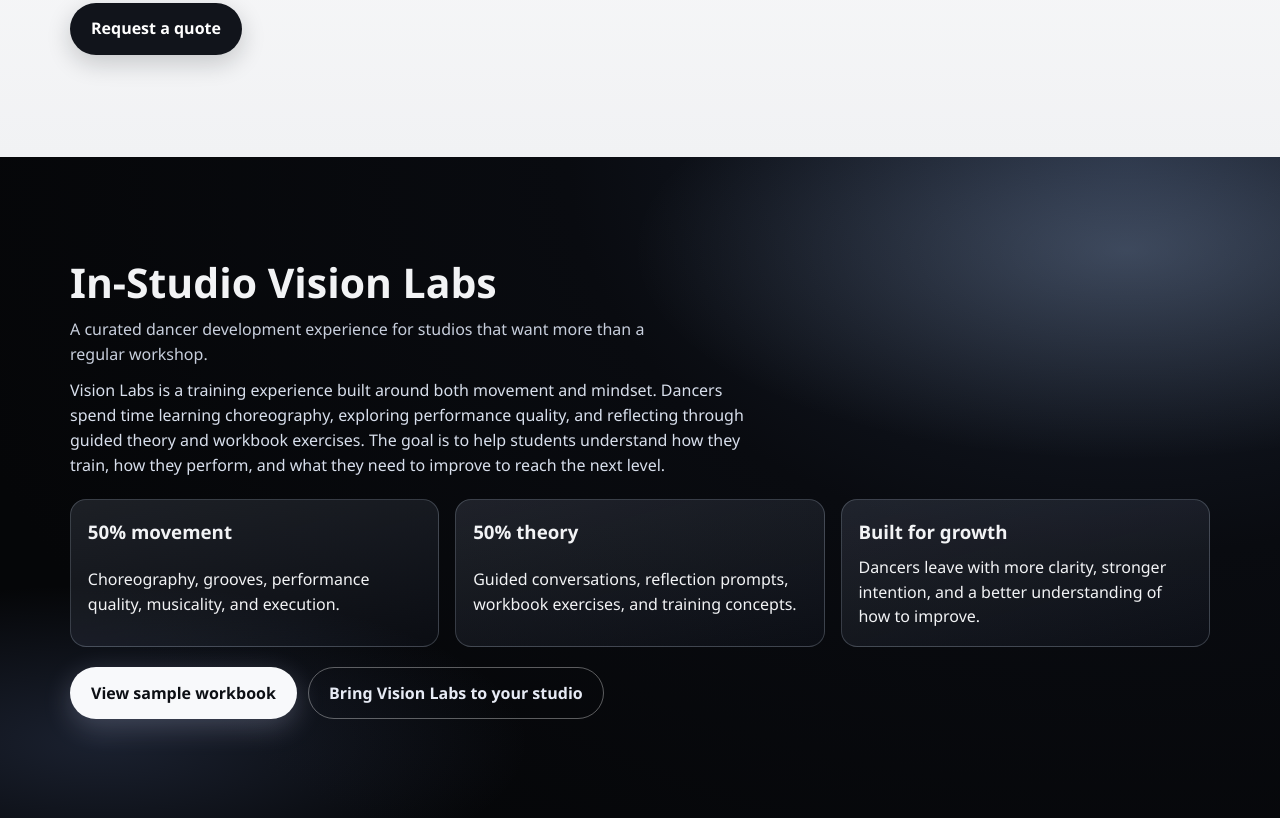
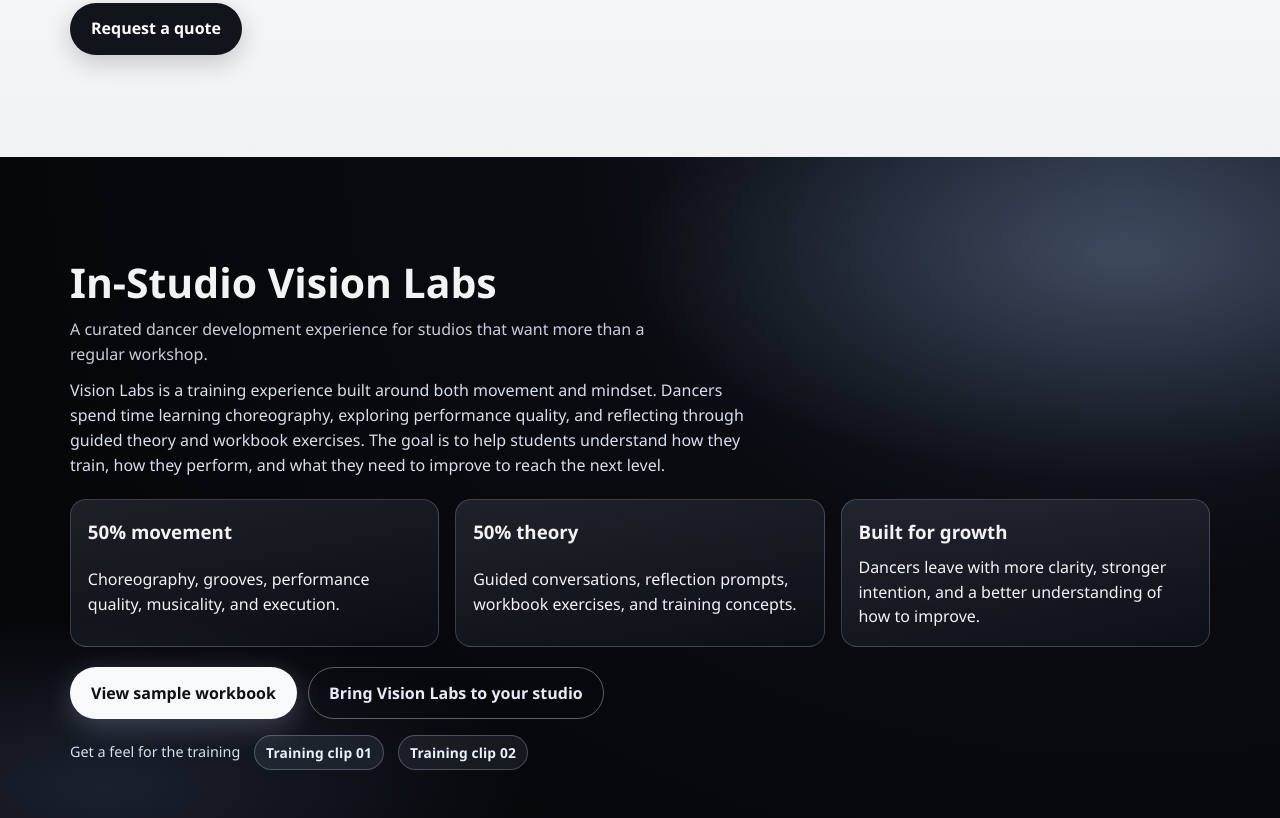
Before and after one commit to Jamieelalouf/jamie-choreography-booking, a website: page index.html in a window 1280 px wide. Shown: the part 3362-4180 px from the top of the page. Drawn offline with Linux system fonts and the light colour scheme.

Commit message:
add vision labs training reference links

```diff
--- a/app.js
+++ b/app.js
@@ -70,6 +70,9 @@ const translations = {
       card3Body: 'Dancers leave with more clarity, stronger intention, and a better understanding of how to improve.',
       workbook: 'View sample workbook',
       cta: 'Bring Vision Labs to your studio',
+      trainingLabel: 'Get a feel for the training',
+      trainingClip1: 'Training clip 01',
+      trainingClip2: 'Training clip 02',
     },
     why: {
       title: 'Why studios book Jamie',
@@ -223,6 +226,9 @@ const translations = {
       card3Body: 'Structure studio-friendly qui renforce les habitudes, le feedback et un développement prêt compétition.',
       workbook: 'Voir un exemple de workbook',
       cta: 'Amener Vision Labs dans votre studio',
+      trainingLabel: 'Aperçu de la formation',
+      trainingClip1: 'Extrait 01',
+      trainingClip2: 'Extrait 02',
     },
     why: {
       title: 'Pourquoi les studios réservent Jamie',
--- a/index.html
+++ b/index.html
@@ -195,6 +195,11 @@
             <a class="btn btn-solid" href="assets/vision-labs-sample-workbook.pdf" target="_blank" rel="noopener" data-i18n="labs.workbook">View sample workbook</a>
             <a class="btn btn-outline" href="#booking" data-i18n="labs.cta">Bring Vision Labs to your studio</a>
           </div>
+          <div class="labs-training-links reveal reveal-up">
+            <p class="labs-training-label" data-i18n="labs.trainingLabel">Get a feel for the training</p>
+            <a class="labs-training-link" href="https://www.instagram.com/p/DXXwNOaj_-1/?hl=en" target="_blank" rel="noopener" data-i18n="labs.trainingClip1">Training clip 01</a>
+            <a class="labs-training-link" href="https://www.instagram.com/p/DXPmW03jrC1/?hl=en&img_index=3" target="_blank" rel="noopener" data-i18n="labs.trainingClip2">Training clip 02</a>
+          </div>
         </div>
       </section>
 
--- a/styles.css
+++ b/styles.css
@@ -524,6 +524,39 @@ span {
   gap: 0.7rem;
 }
 
+.labs-training-links {
+  margin-top: 0.95rem;
+  display: flex;
+  flex-wrap: wrap;
+  align-items: center;
+  gap: 0.65rem 0.85rem;
+}
+
+.labs-training-label {
+  margin: 0;
+  color: #d8dfec;
+  font-size: 0.9rem;
+}
+
+.labs-training-link {
+  border: 1px solid rgba(221, 232, 255, 0.26);
+  border-radius: 999px;
+  padding: 0.38rem 0.7rem;
+  color: #e9f1ff;
+  font-size: 0.86rem;
+  font-weight: 600;
+  letter-spacing: 0.01em;
+  text-decoration: none;
+  background: rgba(205, 220, 248, 0.08);
+  transition: border-color 180ms ease, background-color 180ms ease, transform 180ms ease;
+}
+
+.labs-training-link:hover {
+  border-color: rgba(238, 245, 255, 0.55);
+  background: rgba(215, 229, 255, 0.16);
+  transform: translateY(-1px);
+}
+
 .gallery-grid {
   margin-top: 1.5rem;
   grid-template-columns: 1.25fr 1fr 1fr;
```
Also changed, not shown: smoke-test.js (+12 -2 lines).
